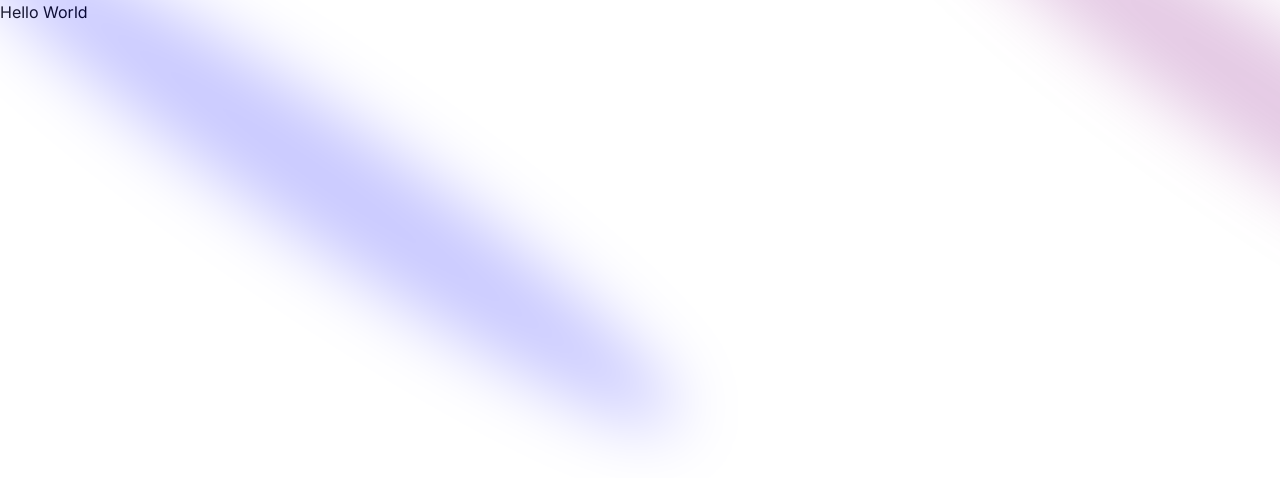
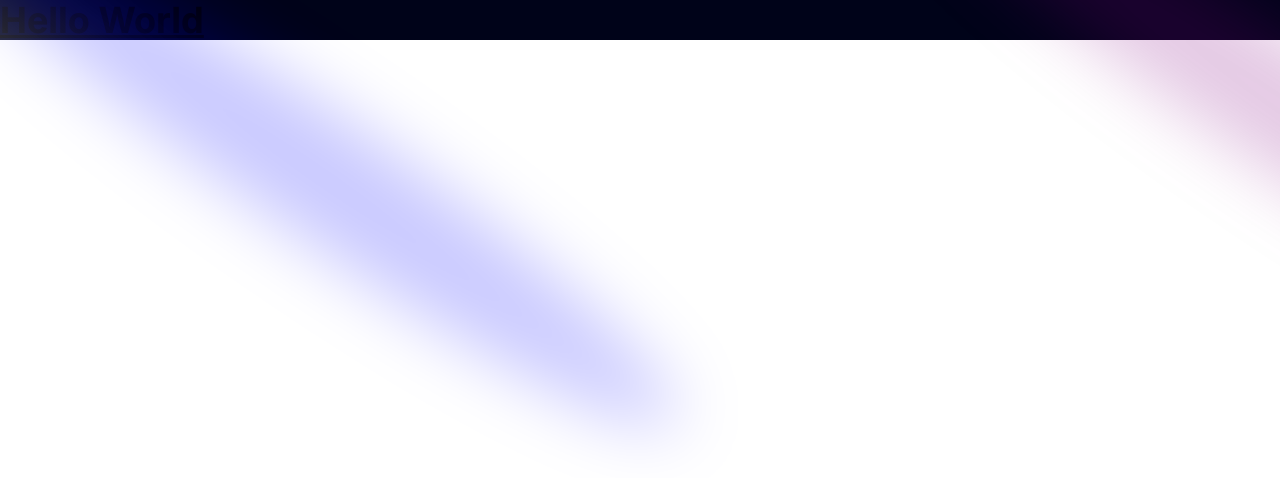
Before and after one commit to Pourush1/Website, a Next.js app: page / in a window 1280 px wide. Shown: the top 478 px of the page. Built offline with nearby package versions, Linux system fonts and the light colour scheme.

Commit message:
Implement spotlight animation in Tailwind configuration using v3. Needed to make some changes to make it compatibe with v3

```diff
--- a/app/globals.css
+++ b/app/globals.css
@@ -1,6 +1,7 @@
 @import "tailwindcss";
+@config "../tailwind.config.ts";
 
-@theme inline {
+/* @theme inline {
   --animate-spotlight: spotlight 2s ease 0.75s 1 forwards;
 }
 
@@ -13,4 +14,4 @@
     opacity: 1;
     transform: translate(-50%, -40%) scale(1);
   }
-}
+} */
--- a/app/page.tsx
+++ b/app/page.tsx
@@ -4,7 +4,7 @@ export default function Home() {
   return (
     <main className="relative bg-black-100">
       <div className="max-w-7xl w-full">
-        <h1 className="">Hello World</h1>
+        <h1 className="text-4xl font-bold underline">Hello World</h1>
         <Hero />
       </div>
     </main>
--- a/tailwind.config.ts
+++ b/tailwind.config.ts
@@ -14,6 +14,21 @@ const config: Config = {
           100: "#000319",
         },
       },
+      animation: {
+        spotlight: "spotlight 2s ease .75s 1 forwards",
+      },
+      keyframes: {
+        spotlight: {
+          "0%": {
+            opacity: 0,
+            transform: "translate(-72%, -62%) scale(0.5)",
+          },
+          "100%": {
+            opacity: 1,
+            transform: "translate(-50%,-40%) scale(1)",
+          },
+        },
+      },
     },
   },
   plugins: [],
```
